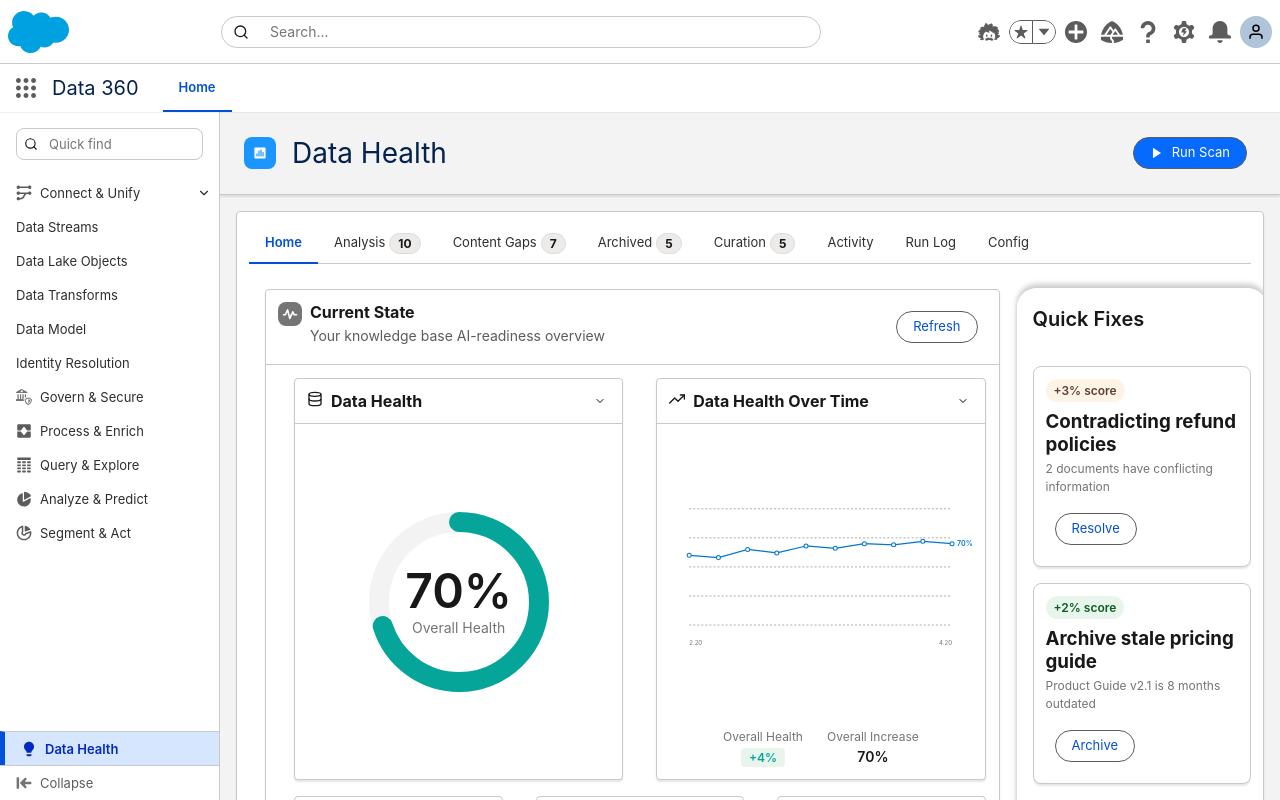
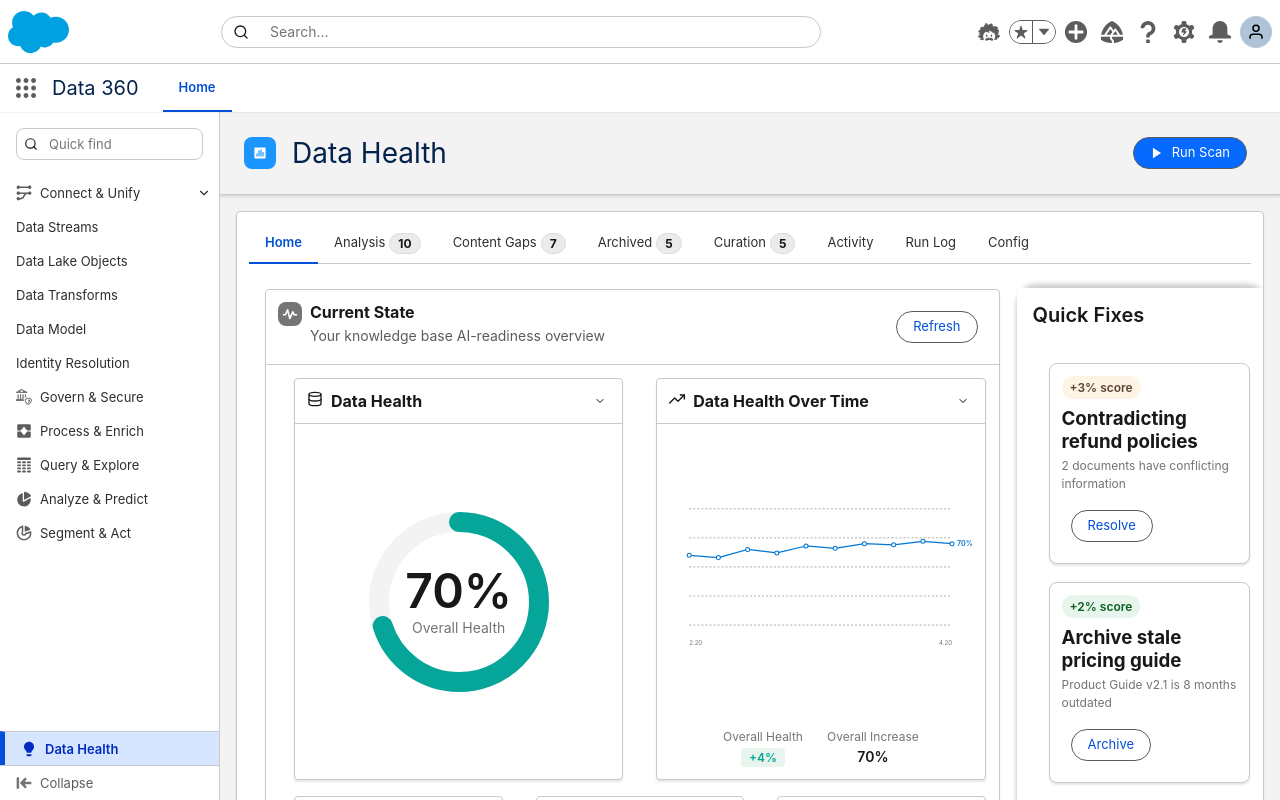
Before and after one commit to NoamVin602/TEST_Agent-ready-data, a Next.js app: page / in a window 1280 px wide. Built offline with nearby package versions, Linux system fonts and the light colour scheme.

Commit message:
Save project: Update Quick Fixes sidebar alignment and styling improvements

```diff
--- a/app/components/shared/DockedComposer.tsx
+++ b/app/components/shared/DockedComposer.tsx
@@ -71,10 +71,10 @@ export function DockedComposer({
   return (
     <div className="slds-docked-composer">
       {/* Body */}
-      <div className="slds-docked-composer__body">
+      <div className="slds-docked-composer__body" style={{ paddingTop: 0 }}>
         {/* Title Section */}
         <div className="slds-grid slds-grid_vertical">
-          <h2 className="slds-text-heading_section slds-m-bottom_medium" style={{ marginTop: 0 }}>
+          <h2 className="slds-text-heading_section slds-m-bottom_medium" style={{ marginTop: 0, paddingTop: '12px' }}>
             {title}
           </h2>
         </div>
@@ -82,8 +82,16 @@ export function DockedComposer({
         {/* Quick Fix Items */}
         <div className="slds-docked-composer__items">
           {visibleItemsList.map((item) => (
-            <article key={item.id} className="slds-card slds-card_boundary" style={{ borderLeft: `4px solid ${item.borderColor}` }}>
-              <div className="slds-card__body slds-card__body_inner">
+            <article
+              key={item.id}
+              className="slds-card slds-card_boundary"
+              style={{
+                margin: '1px 1px 1px 16px',
+                boxSizing: 'border-box',
+                borderLeft: `4px solid ${item.borderColor}`
+              }}
+            >
+              <div className="slds-card__body slds-card__body_inner" style={{ padding: '12px', boxSizing: 'border-box' }}>
                 {/* Top: Badge */}
                 <div className="slds-grid slds-grid_align-end slds-m-bottom_small">
                   <span className={`slds-badge ${item.scoreColor === "yellow" ? "slds-badge_warning-light" : "slds-badge_success-light"}`}>
--- a/app/components/shared/QuickFixesSidebar.tsx
+++ b/app/components/shared/QuickFixesSidebar.tsx
@@ -84,6 +84,7 @@ export function QuickFixesSidebar() {
   };
 
   return (
+    <div style={{ height: '100%', display: 'flex', flexDirection: 'column' }}>
       <DockedComposer
         title="Quick Fixes"
         items={QUICK_FIXES.map((fix) => ({
@@ -97,5 +98,6 @@ export function QuickFixesSidebar() {
         footerButtonLabel="Resolve All Recommendations"
         onFooterButtonClick={handleResolveAll}
       />
+    </div>
   );
 }
--- a/app/components/views/HomeView.tsx
+++ b/app/components/views/HomeView.tsx
@@ -174,6 +174,7 @@ export function HomeView({ onMetricClick }: HomeViewProps) {
       style={{
         padding: 0,
         display: 'flex',
+        alignItems: 'stretch',
         gap: 'var(--slds-g-spacing-4)',
         height: '100%',
         width: '100%',
@@ -181,9 +182,9 @@ export function HomeView({ onMetricClick }: HomeViewProps) {
       }}
     >
       {/* Left Column - Current State Dashboard (75%) */}
-      <div className="slds-grid slds-grid_vertical" style={{ flex: '0 0 75%', minWidth: 0, gap: 'var(--slds-g-spacing-4)' }}>
+      <div className="slds-grid slds-grid_vertical" style={{ flex: '0 0 75%', minWidth: 0, gap: 'var(--slds-g-spacing-4)', display: 'flex', flexDirection: 'column' }}>
         {/* Current State Card Header - SLDS Cosmos Pattern */}
-        <article className="slds-card" style={{ margin: '1px 1px 1px 16px', boxSizing: 'border-box' }}>
+        <article className="slds-card" style={{ margin: '0 1px 1px 16px', boxSizing: 'border-box' }}>
           <div className="slds-card__header">
             <header className="slds-media slds-media_center slds-has-flexi-truncate">
               {/* Icon */}
@@ -340,7 +341,7 @@ export function HomeView({ onMetricClick }: HomeViewProps) {
       </div>
 
       {/* Right Column - Quick Fixes Panel (25%) */}
-      <div style={{ flex: '0 0 25%', minWidth: 0, display: 'flex', flexDirection: 'column' }}>
+      <div style={{ flex: '0 0 25%', minWidth: 0, display: 'flex', flexDirection: 'column', alignSelf: 'stretch', height: '100%' }}>
         <QuickFixesSidebar />
       </div>
     </div>
--- a/app/globals.css
+++ b/app/globals.css
@@ -337,9 +337,13 @@ article.slds-card.slds-card_main-content {
 
 .slds-card_boundary {
   border-radius: var(--slds-g-radius-border-2, 8px);
-  margin: 0 !important; /* Remove margin for proper spacing within docked composer - gap handles spacing */
   box-sizing: border-box !important;
   border: 1px solid var(--slds-g-color-border-1, #C9C9C9) !important; /* 1px border as shown in diagram */
+}
+
+/* Cards inside docked composer items should match dashboard card margins */
+.slds-docked-composer__items .slds-card_boundary {
+  margin: 1px 1px 1px 16px !important; /* Match dashboard card margins for alignment */
 }
 
 .slds-card__body_full-height {
@@ -1534,7 +1538,7 @@ button.slds-button.slds-button_neutral:disabled {
   display: flex;
   flex-direction: column;
   align-items: stretch;
-  overflow: hidden;
+  overflow: visible;
   position: relative;
   border-radius: var(--slds-g-radius-border-4, 20px) var(--slds-g-radius-border-4, 20px) 0 0;
   box-shadow:
@@ -1543,6 +1547,7 @@ button.slds-button.slds-button_neutral:disabled {
     0px 1px 2px 0px rgba(0, 0, 0, 0.08);
   width: 100%;
   height: 100%;
+  min-height: 0;
 }
 
 .slds-docked-composer__body {
@@ -1550,13 +1555,14 @@ button.slds-button.slds-button_neutral:disabled {
   display: flex;
   flex-direction: column;
   align-items: stretch;
-  overflow: hidden;
-  padding: var(--slds-g-spacing-4, 16px) var(--slds-g-spacing-4, 16px) 0 var(--slds-g-spacing-4, 16px);
+  overflow: visible;
+  padding: var(--slds-g-spacing-4, 16px);
   position: relative;
-  flex: 1;
-  min-height: 0;
+  flex: 1 1 auto;
   width: 100%;
   box-sizing: border-box;
+  justify-content: flex-start;
+  min-height: 0;
 }
 
 .slds-docked-composer__footer {
@@ -1639,12 +1645,14 @@ button.slds-button.slds-button_neutral:disabled {
   display: flex;
   flex-direction: column;
   gap: var(--slds-g-spacing-3, 12px);
-  flex: 1;
+  flex: 1 1 auto;
   overflow-y: auto;
-  min-height: 0;
+  overflow-x: visible;
   margin-top: var(--slds-g-spacing-4, 16px);
+  margin-bottom: 0;
   width: 100%;
   box-sizing: border-box;
+  min-height: 0;
 }
 
 .slds-docked-composer__summary {
@@ -1654,8 +1662,8 @@ button.slds-button.slds-button_neutral:disabled {
   padding: var(--slds-g-spacing-3, 12px);
   background-color: var(--slds-g-color-surface-container-2, #F3F3F3);
   border-radius: var(--slds-g-radius-border-2, 8px);
-  margin-top: var(--slds-g-spacing-4, 16px);
-  margin-bottom: var(--slds-g-spacing-4, 16px);
+  margin-top: var(--slds-g-spacing-3, 12px);
+  margin-bottom: 0;
   flex-shrink: 0;
   width: 100%;
   box-sizing: border-box;
```
Lines whose indentation alone changed are shown as unchanged.
